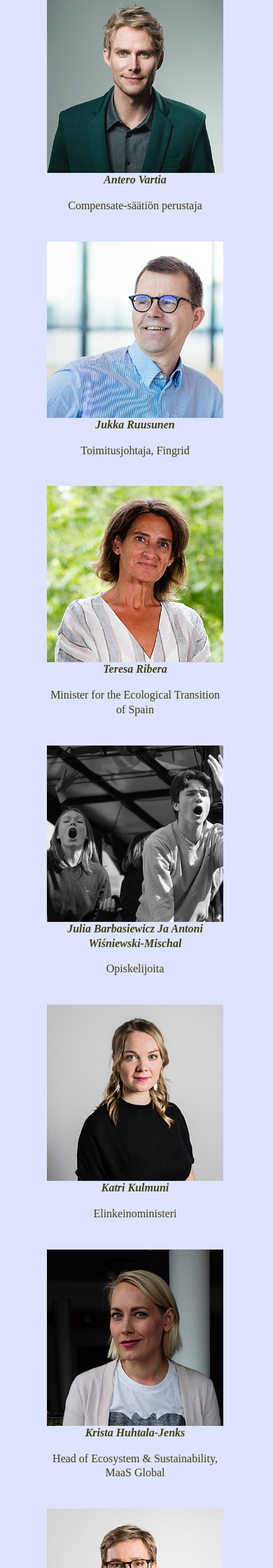
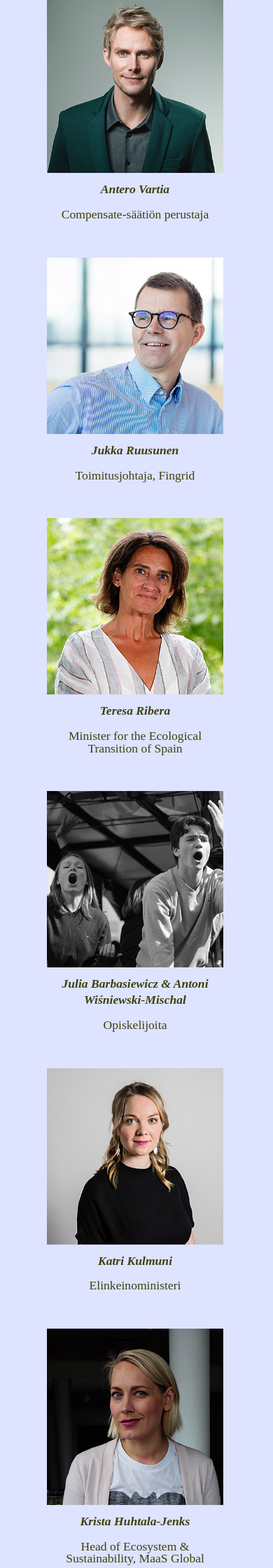
Before and after one commit to ilmastoveivi/helsinkiclimate-v2, a Jekyll site: the page built from index.md, in a window 390 px wide. Shown: the part 2333-4573 px from the top of the page at 70% size. Built offline with Jekyll 4.4.1, drawn with Linux system fonts in a browser that asks for light colours; some web fonts are replaced.

Commit message:
Speaker style fixes

```diff
--- a/_data/speakers/en.yml
+++ b/_data/speakers/en.yml
@@ -19,7 +19,7 @@
   description: "“It's important that tackling climate change is Finland's top priority for Europe during its EU presidency. We are playing with our common future, and we need everybody on board.”"
   img: resources/img/speakers/teresa_ribera.jpg
 
-- name: Julia Barbasiewicz and Antoni Wiśniewski-Mischal
+- name: Julia Barbasiewicz & Antoni Wiśniewski-Mischal
   title: Students
   description:
   img: resources/img/speakers/julia_barbasiewicz_and_antoni_wissniewski-mischal.jpg
--- a/_data/speakers/fi.yml
+++ b/_data/speakers/fi.yml
@@ -19,7 +19,7 @@
   description: "“On todella tärkeää, että ilmastonmuutoksen torjuminen on Suomen EU-puheenjohtajuuskauden kärkitavoite. Kyse on yhteisestä tulevaisuudestamme ja tarvitsemme kaikki mukaan.”"
   img: resources/img/speakers/teresa_ribera.jpg
 
-- name: Julia Barbasiewicz ja Antoni Wiśniewski-Mischal
+- name: Julia Barbasiewicz & Antoni Wiśniewski-Mischal
   title: Opiskelijoita
   description:
   img: resources/img/speakers/julia_barbasiewicz_and_antoni_wissniewski-mischal.jpg
--- a/_includes/speakers/speaker_small.html
+++ b/_includes/speakers/speaker_small.html
@@ -1,4 +1,4 @@
-<div class="speaker-element col-xl-4 col-sm-12 pb-4">
+<div class="speaker-element col-lg-4 col-12 pb-4">
   <img src={{ include.img }} class="img-fluid">
   <div class="tooltiptext">
       <p><i class="title">{{ include.name }}</i></p>
--- a/css/style.scss
+++ b/css/style.scss
@@ -183,12 +183,12 @@
   text-transform: lowercase;
 }
 
-#about a {
+#about .content-container a {
   color: $text-color;
   text-decoration: underline;
 }
 
-body #about .fa, .fab {
+body #about .content-container .fa, .fab {
   text-decoration: none;
 }
 
@@ -337,22 +337,25 @@
   justify-content: center;
 }
 .speaker-element .tooltiptext {
-  font-size: 1rem;
+  font-size: 1.1rem;
   visibility: hidden;
   width: 75%;
-  height: 75%;
+  min-height: 75%;
   background-color: $yellowish-color;
   color: $text-color;
   text-align: center;
   position: absolute;
   z-index: 1;
+  padding: 0.75rem;
 }
 
 .tooltiptext .title{
   text-transform: capitalize;
+  line-height: 0.25rem;
 }
 .tooltiptext .sub-title {
   font-family: $secondary-font;
+  line-height: 1.1rem;
 }
 
 
```
